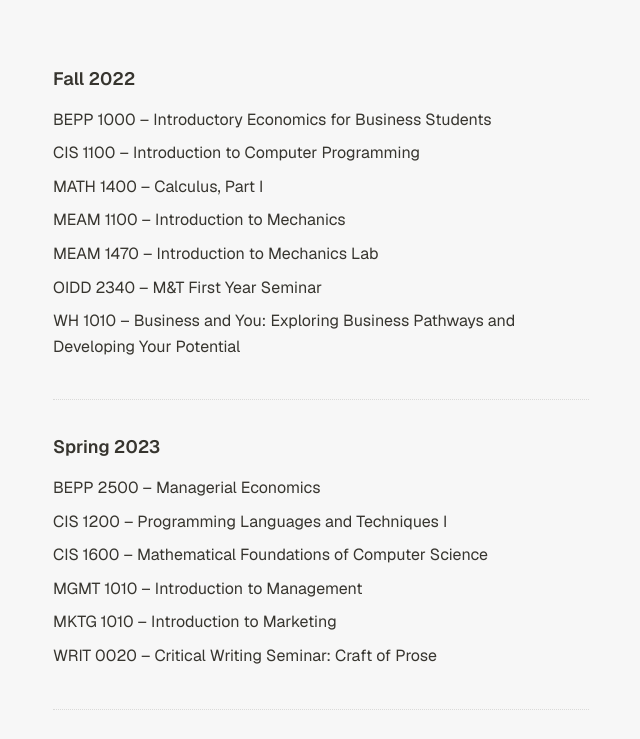
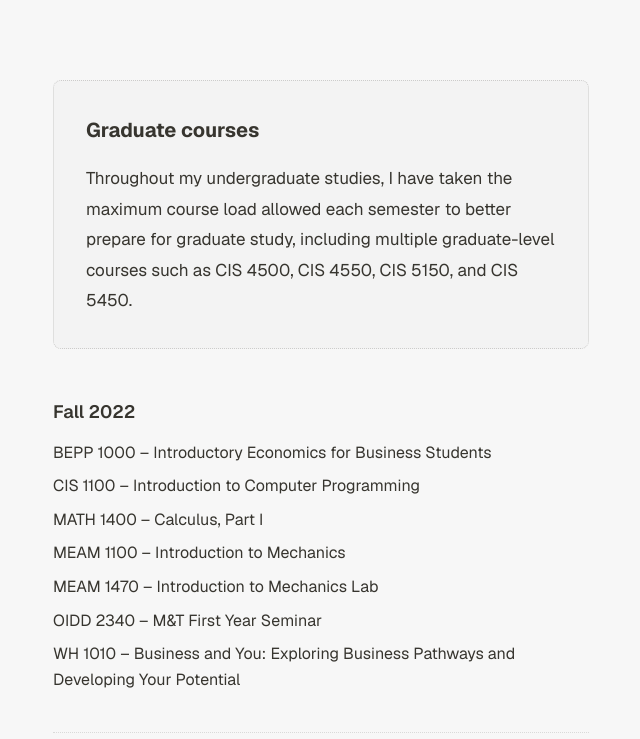
Before and after one commit to didrikwiigandersen/didrikwiigandersen, a plain HTML site: page courses.html in a window 1280 px wide. Shown: the top 739 px of the page, without its empty margins (319-959 px from the left). Drawn offline with nearby package versions, Linux system fonts and the light colour scheme.

Commit message:
Added section on graduate courses

```diff
--- a/assets/css/styles.css
+++ b/assets/css/styles.css
@@ -350,6 +350,30 @@ body {
 .teaching-assistant-list li {
     margin: 0.75rem 0;
     line-height: 1.6;
+}
+
+.courses-intro-section {
+    margin-bottom: 3rem;
+    margin-top: 1rem;
+    padding: 2rem;
+    padding-bottom: 2rem;
+    border: 1px dotted rgba(55, 53, 47, 0.2);
+    border-radius: 8px;
+    background-color: rgba(55, 53, 47, 0.02);
+}
+
+.courses-intro-section .semester-heading {
+    font-size: 20px;
+    font-weight: 700;
+    margin-bottom: 1rem;
+}
+
+.courses-intro-section p {
+    font-family: 'Geist', sans-serif;
+    font-size: 17px;
+    line-height: 1.8;
+    color: #37352f;
+    margin: 0;
 }
 
 .semester-section {
--- a/courses.html
+++ b/courses.html
@@ -20,6 +20,11 @@
 
     <section class="page-wrapper">
         <div class="page-content">
+            <div class="courses-intro-section">
+                <h3 class="semester-heading">Graduate courses</h3>
+                <p>Throughout my undergraduate studies, I have taken the maximum course load allowed each semester to better prepare for graduate study, including multiple graduate-level courses such as CIS 4500, CIS 4550, CIS 5150, and CIS 5450.</p>
+            </div>
+
             <div class="semester-section">
                 <h3 class="semester-heading">Fall 2022</h3>
                 <ul class="courses-list">
```
